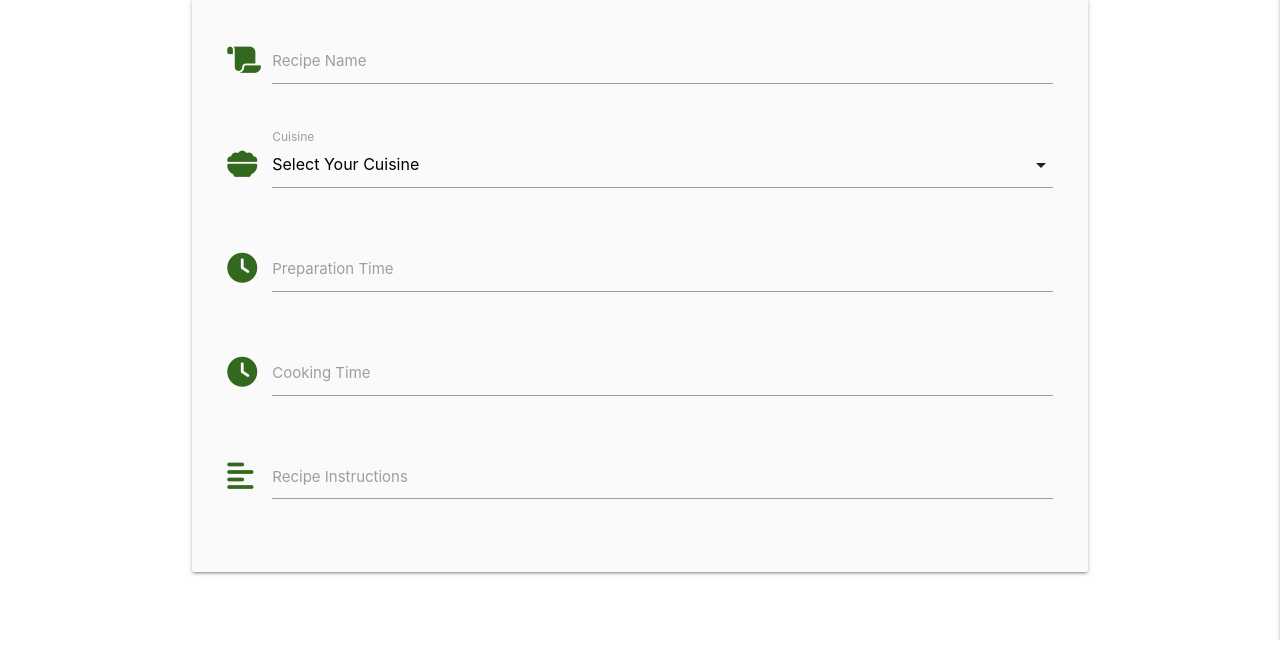
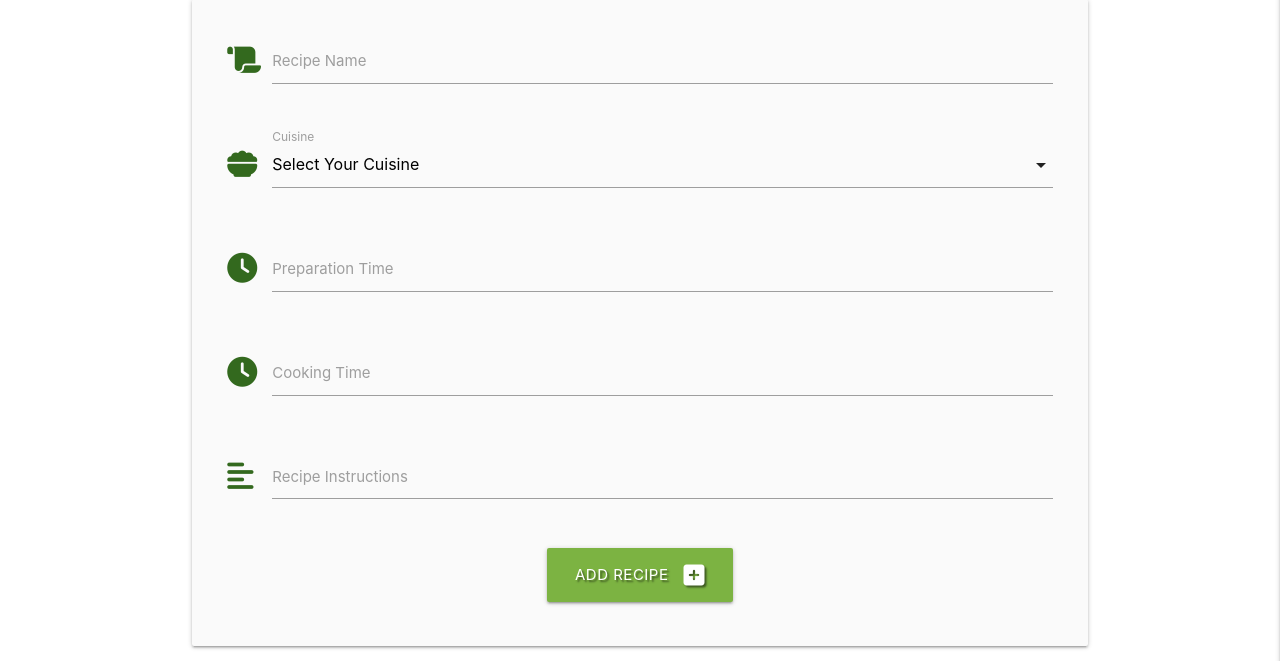
Before and after one commit to imransal/My-Recipes, a Flask app: page /add_recipe in a window 1280 px wide. Shown: the part 160-821 px from the top of the page. Before the commit the page ends 800 px from the top, so only its background shows below. Run offline with Flask 3, Linux system fonts and the light colour scheme; data that the repository does not hold is empty; some libraries are stand-ins or nearby versions.

Commit message:
added submit button to add_recipe.html

```diff
--- a/templates/add_recipe.html
+++ b/templates/add_recipe.html
@@ -5,6 +5,7 @@
 
 <div class="row card-panel grey lighten-5">
     <form class="col s12" method="POST" action="">
+        <!-- Recipe Name -->
         <div class="row">
             <div class="input-field col s12">
                 <i class="fa-solid fa-scroll prefix light-green-text text-darken-4"></i>
@@ -13,6 +14,7 @@
                 <label for="recipe_name">Recipe Name</label>
             </div>
         </div>
+        <!-- Cuisine Selection -->
        <div class="row">
 				<div class="input-field col s12">
                     <i class="fas fa-bowl-food prefix light-green-text text-darken-4"></i>
@@ -25,6 +27,7 @@
 					<label for="category_name">Cuisine</label>
 				</div>
 			</div>
+            <!-- Preparation Time -->
         <div class="row">
             <div class="input-field col s12">
                 <i class="fa-solid fa-clock prefix light-green-text text-darken-4"></i>
@@ -33,6 +36,7 @@
                 <label for="prep_time">Preparation Time</label>
             </div>
         </div>
+        <!-- Cooking Time -->
         <div class="row">
             <div class="input-field col s12">
                 <i class="fa-solid fa-clock prefix light-green-text text-darken-4"></i>
@@ -41,6 +45,7 @@
                 <label for="cook_time">Cooking Time</label>
             </div>
         </div>
+        <!-- Recipe Instructions -->
         <div class="row">
             <div class="input-field col s12">
                 <i class="fas fa-align-left prefix light-green-text text-darken-4"></i>
@@ -49,6 +54,14 @@
                 <label for="recipe_description">Recipe Instructions</label>
             </div>
         </div>
+        <!-- Submit Button -->
+        <div class="row">
+                <div class="col s12 center-align">
+                    <button type="submit" class="btn-large light-green darken-1 text-shadow">
+                        Add Recipe <i class="fas fa-plus-square right"></i>
+                    </button>
+                </div>
+            </div>
     </form>
 </div>
 
```
